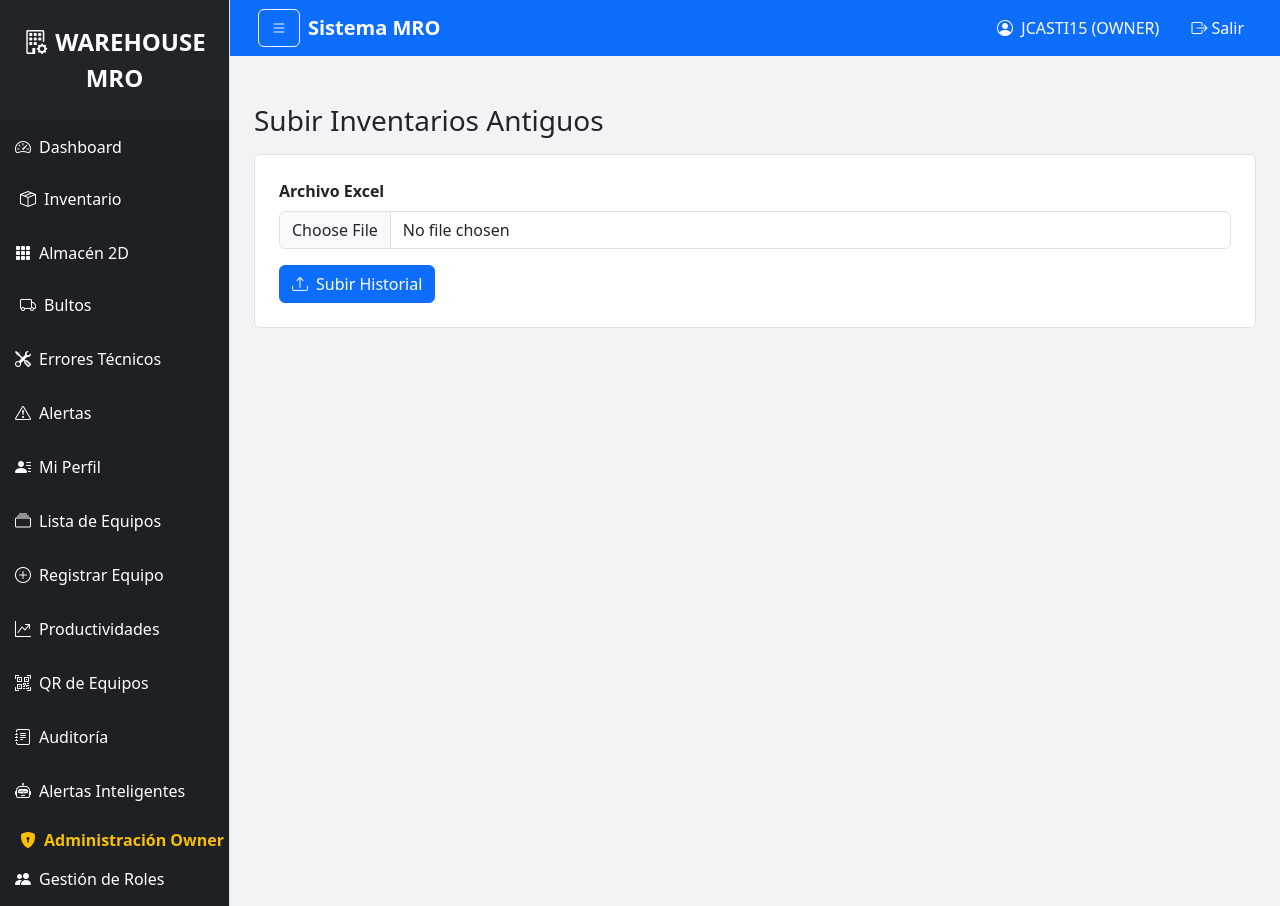
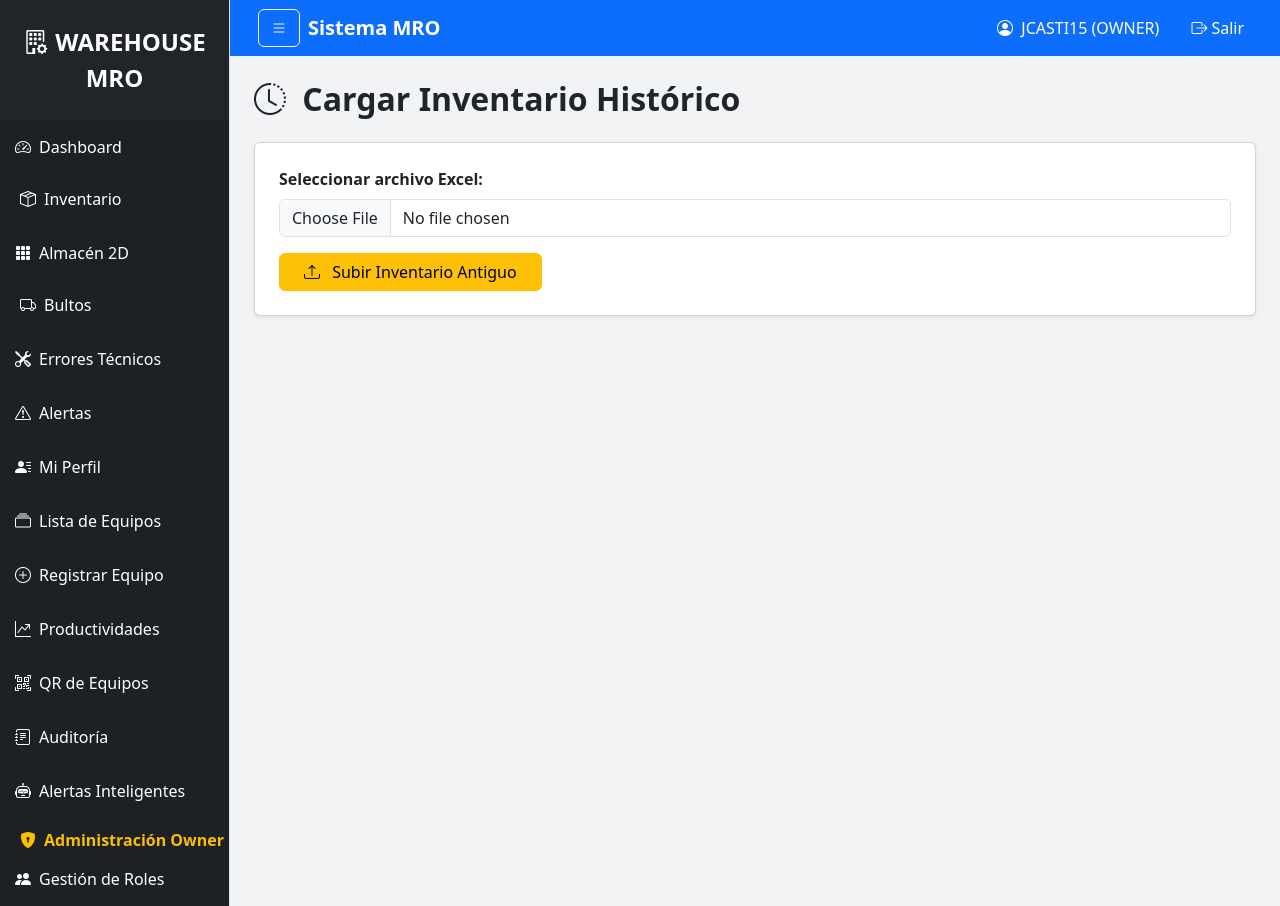
Before and after one commit to josecastillovelasquez23456-dot/warehouse_mro_3, a Flask app: page /inventory/upload-history in a window 1280 px wide. Run offline with Flask 3, Linux system fonts and the light colour scheme; a user stored in the database is signed in.

Commit message:
Update upload_history.html

```diff
--- a/templates/inventory/upload_history.html
+++ b/templates/inventory/upload_history.html
@@ -1,21 +1,26 @@
 {% extends "base.html" %}
 {% block content %}
 
-<div class="container mt-4">
-    <h3 class="mb-3">Subir Inventarios Antiguos</h3>
+<div class="container">
 
-    <form action="" method="POST" enctype="multipart/form-data" class="p-4 border rounded bg-white">
+    <h2 class="mb-4 fw-bold">
+        <i class="bi bi-clock-history me-2"></i> Cargar Inventario Histórico
+    </h2>
 
-        <div class="mb-3">
-            <label class="form-label fw-bold">Archivo Excel</label>
-            <input type="file" name="file" class="form-control" required>
-        </div>
+    <div class="card shadow-sm p-4">
 
-        <button type="submit" class="btn btn-primary">
-            <i class="bi bi-upload me-2"></i>Subir Historial
-        </button>
+        <form method="POST" enctype="multipart/form-data">
 
-    </form>
+            <label class="form-label fw-semibold">Seleccionar archivo Excel:</label>
+            <input type="file" name="file" accept=".xlsx" class="form-control mb-3" required>
+
+            <button class="btn btn-warning px-4">
+                <i class="bi bi-upload me-2"></i> Subir Inventario Antiguo
+            </button>
+
+        </form>
+
+    </div>
 </div>
 
 {% endblock %}
```
